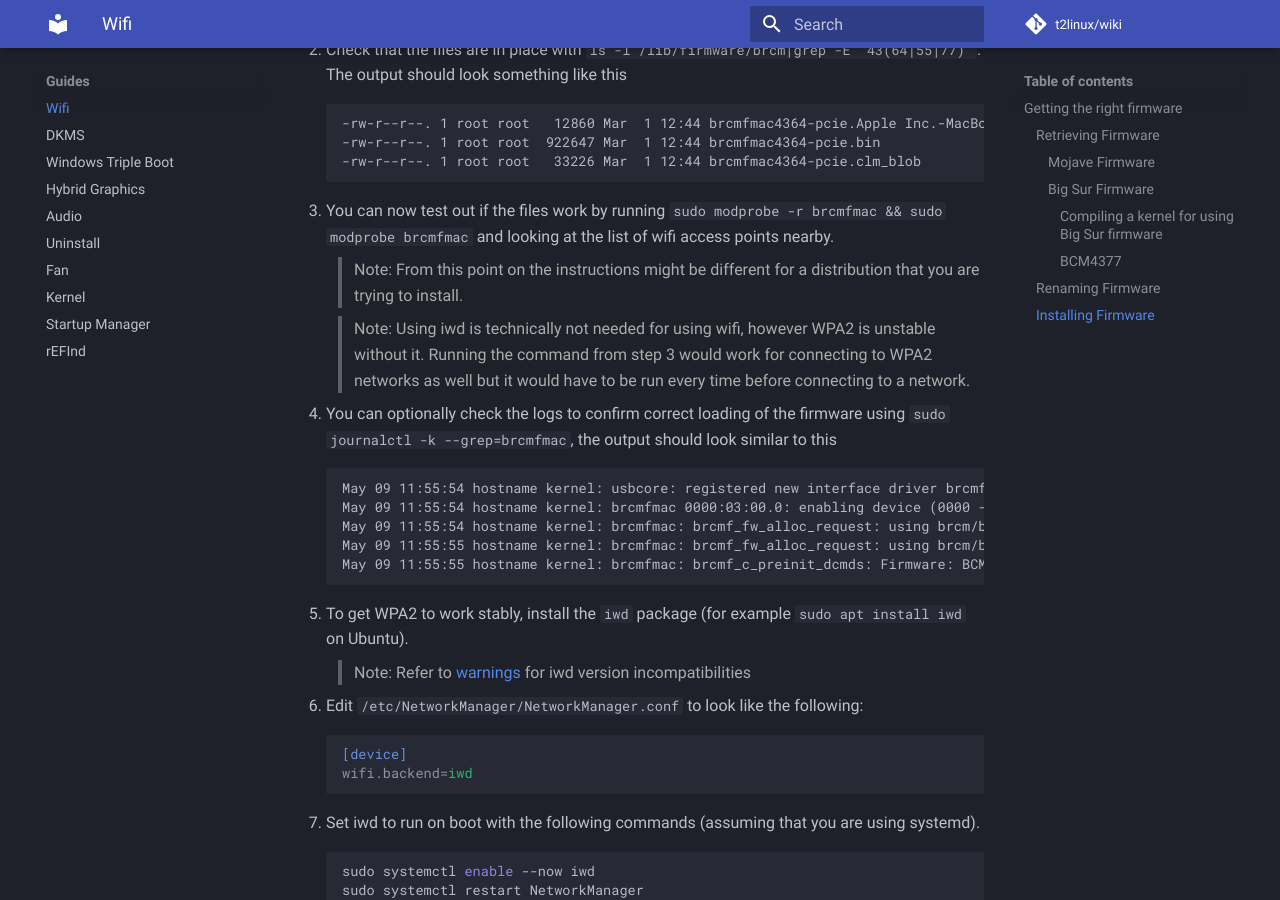
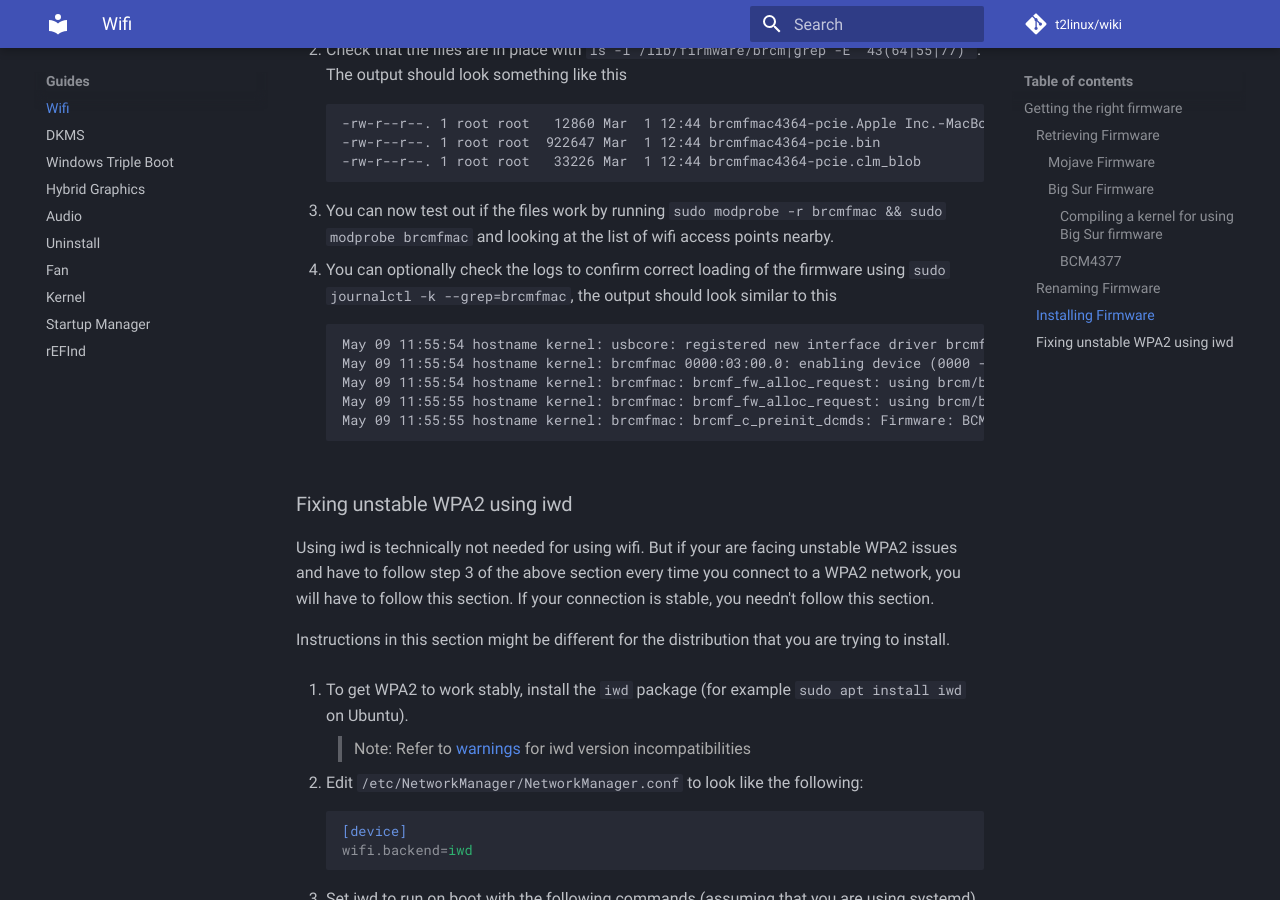
Before and after one commit to t2linux/wiki, an MkDocs documentation site: the page built from docs/guides/wifi.md, in a window 1280 px wide and 900 px high, scrolled down 3318 px. Built offline with MkDocs 1.6.1 and Material for MkDocs 9.7.7, drawn with Linux system fonts in a browser that asks for light colours; comment, search, counter and statistics services are not loaded; some of the changed text lies outside the part shown.

Commit message:
Update wifi.md

````diff
--- a/docs/guides/wifi.md
+++ b/docs/guides/wifi.md
@@ -81,7 +81,7 @@ If your model identifier is 16,1 you can take a shortcut and get the firmware fi
 ##### Compiling a kernel for using Big Sur firmware
 
 Follow the [kernel compiling guide](https://wiki.t2linux.org/guides/kernel/#compile),
-But make sure to use [https://github.com/jamlam/mbp-16.1-linux-wifi](https://github.com/jamlam/mbp-16.1-linux-wifi)
+but make sure to use [https://github.com/jamlam/mbp-16.1-linux-wifi](https://github.com/jamlam/mbp-16.1-linux-wifi)
 instead of [https://github.com/aunali1/linux-mbp-arch](https://github.com/aunali1/linux-mbp-arch)
 as the patchset repository.
 
@@ -112,12 +112,6 @@ will need Big Sur wifi firmware.
 
 3. You can now test out if the files work by running `sudo modprobe -r brcmfmac && sudo modprobe brcmfmac` and looking at the list of wifi access points nearby.
 
-    > Note: From this point on the instructions might be different for a distribution that you are trying to install.
-
-    > Note: Using iwd is technically not needed for using wifi, however WPA2 is unstable without it.
-    Running the command from step 3 would work for connecting to WPA2 networks as well but it would have to be
-    run every time before connecting to a network.
-
 4. You can optionally check the logs to confirm correct loading of the firmware using `sudo journalctl -k --grep=brcmfmac`, the output should look similar to this
 
     ```log
@@ -128,18 +122,24 @@ will need Big Sur wifi firmware.
     May 09 11:55:55 hostname kernel: brcmfmac: brcmf_c_preinit_dcmds: Firmware: BCM4364/3 wl0: Oct 23 2019 08:32:36 version 9.137.11.0.32.6.36 FWID 01-671ec60c
     ```
 
-5. To get WPA2 to work stably, install the `iwd` package (for example `sudo apt install iwd` on Ubuntu).
+### Fixing unstable WPA2 using iwd
+
+Using iwd is technically not needed for using wifi. But if your are facing unstable WPA2 issues and have to follow step 3 of the above section every time you connect to a WPA2 network, you will have to follow this section. If your connection is stable, you needn't follow this section.
+
+Instructions in this section might be different for the distribution that you are trying to install.
+
+1. To get WPA2 to work stably, install the `iwd` package (for example `sudo apt install iwd` on Ubuntu).
 
     > Note: Refer to [warnings](https://wiki.t2linux.org/#warnings) for iwd version incompatibilities
 
-6. Edit `/etc/NetworkManager/NetworkManager.conf` to look like the following:
+2. Edit `/etc/NetworkManager/NetworkManager.conf` to look like the following:
 
     ```ini
     [device]
     wifi.backend=iwd
     ```
 
-7. Set iwd to run on boot with the following commands (assuming that you are using systemd).
+3. Set iwd to run on boot with the following commands (assuming that you are using systemd).
 
     ```sh
     sudo systemctl enable --now iwd
````
